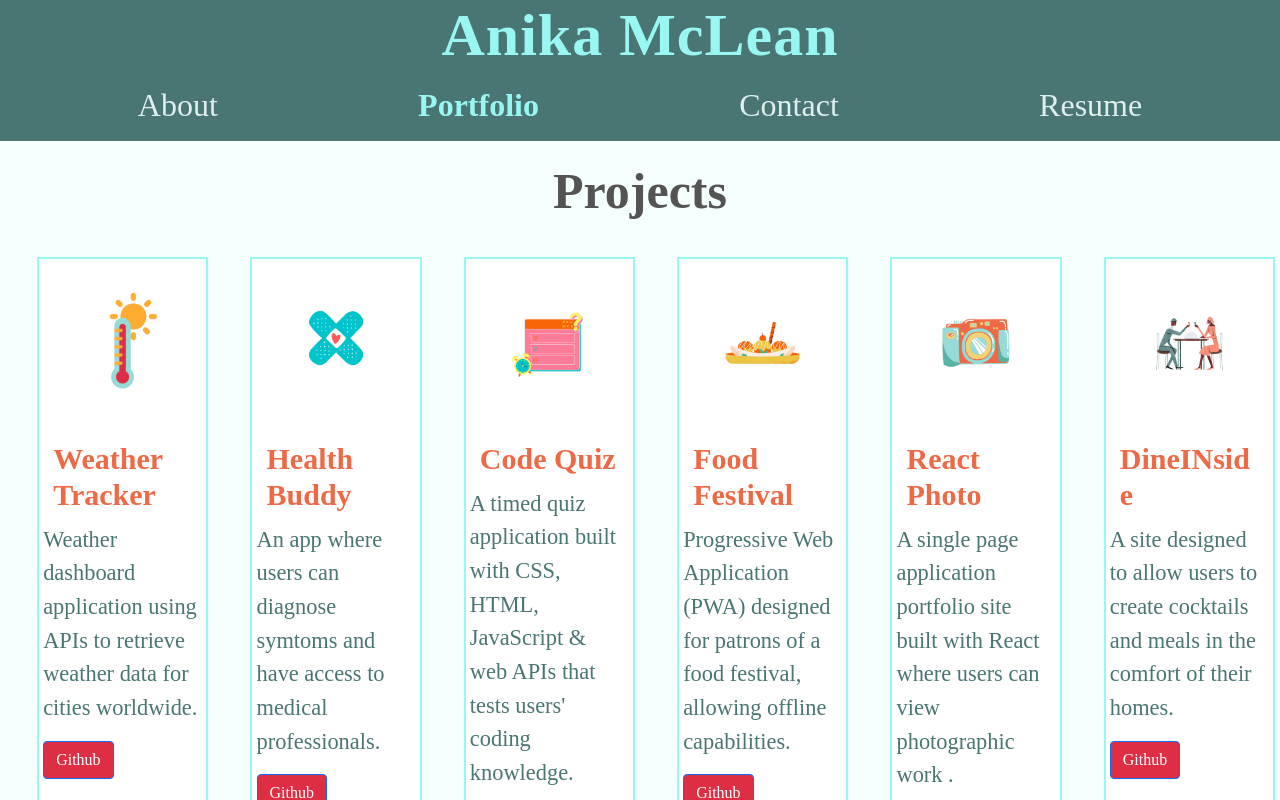
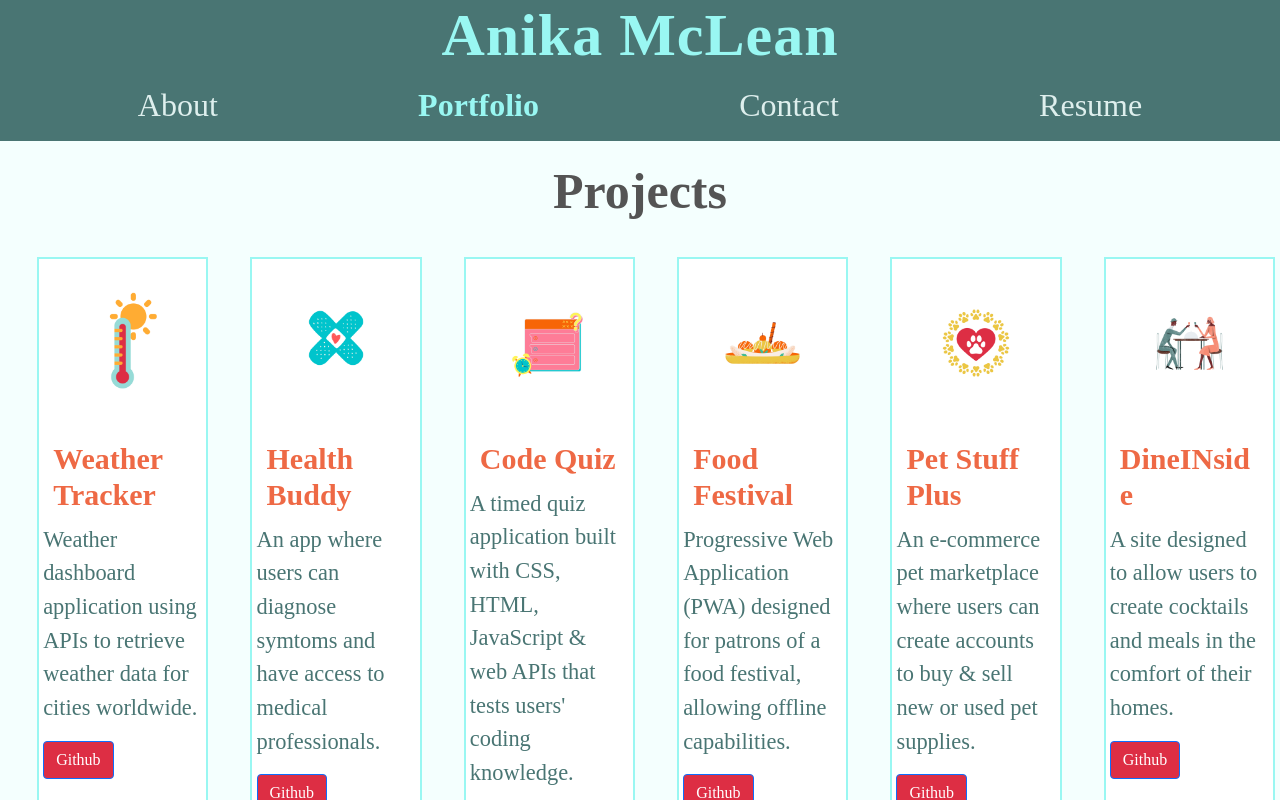
Before and after one commit to anikayoka/iam-portfolio, a React (Create React App) app: page / in a window 1280 px wide. Both pictures are taken after a click on the element "Portfolio". Shown: the top 800 px of the page. Built offline with nearby package versions, Linux system fonts and the light colour scheme; a web font is replaced by a local one.

Commit message:
project 3 added

```diff
--- a/src/components/Projects/index.js
+++ b/src/components/Projects/index.js
@@ -38,12 +38,12 @@ const Projects = () => {
         "Progressive Web Application (PWA) designed for patrons of a food festival, allowing offline capabilities.",
     },
     {
-      name: "React Photo",
-      image: "/assets/images/photoA.png",
-      deployed: "https://anikayoka.github.io/react-photo-port/",
-      github: "https://github.com/anikayoka/react-photo-port",
+      name: "Pet Stuff Plus",
+      image: "/assets/images/pets.png",
+      deployed: "https://petstuffplus.herokuapp.com",
+      github: "https://github.com/project0301/paws",
       description:
-        "A single page application portfolio site built with React where users can view photographic work .",
+        "An e-commerce pet marketplace where users can create accounts to buy & sell new or used pet supplies.",
     },
     {
       name: "DineINside",
```
Also changed, not shown: public/assets/images/pets.png (added).
